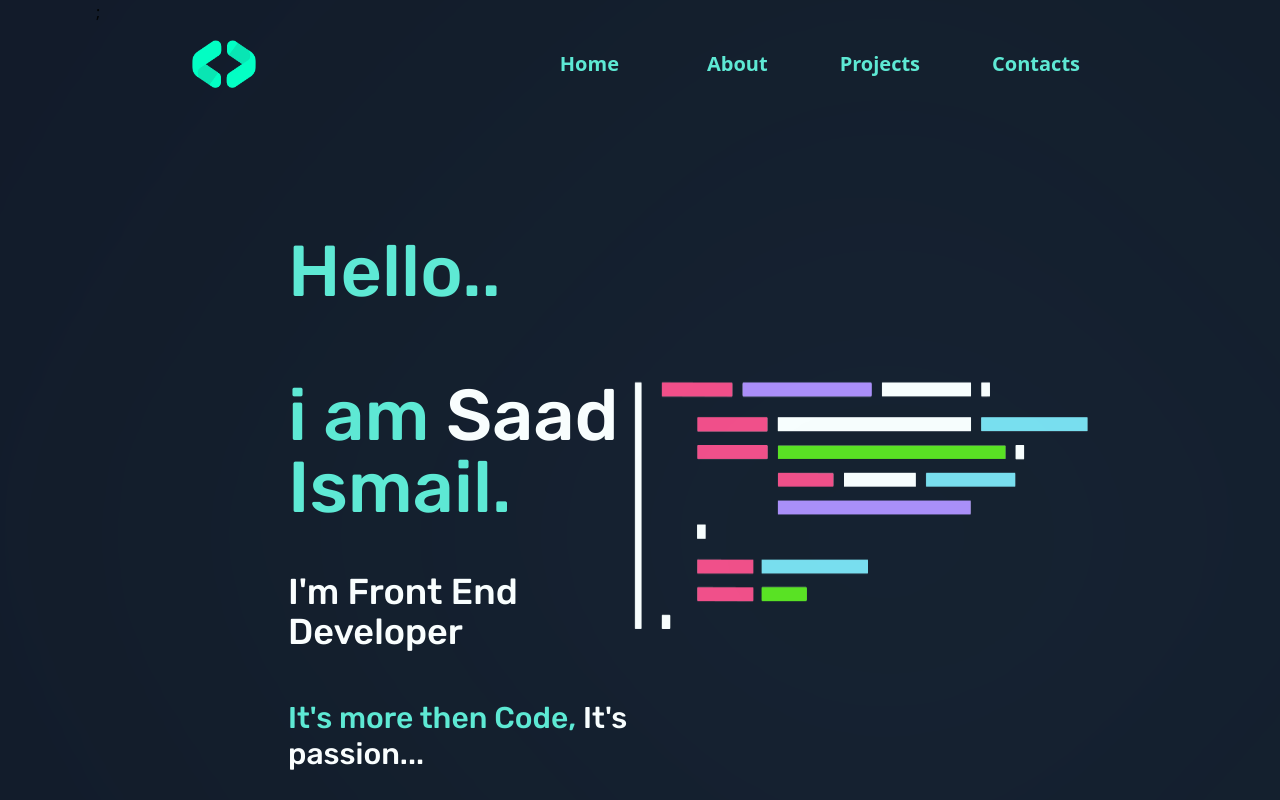
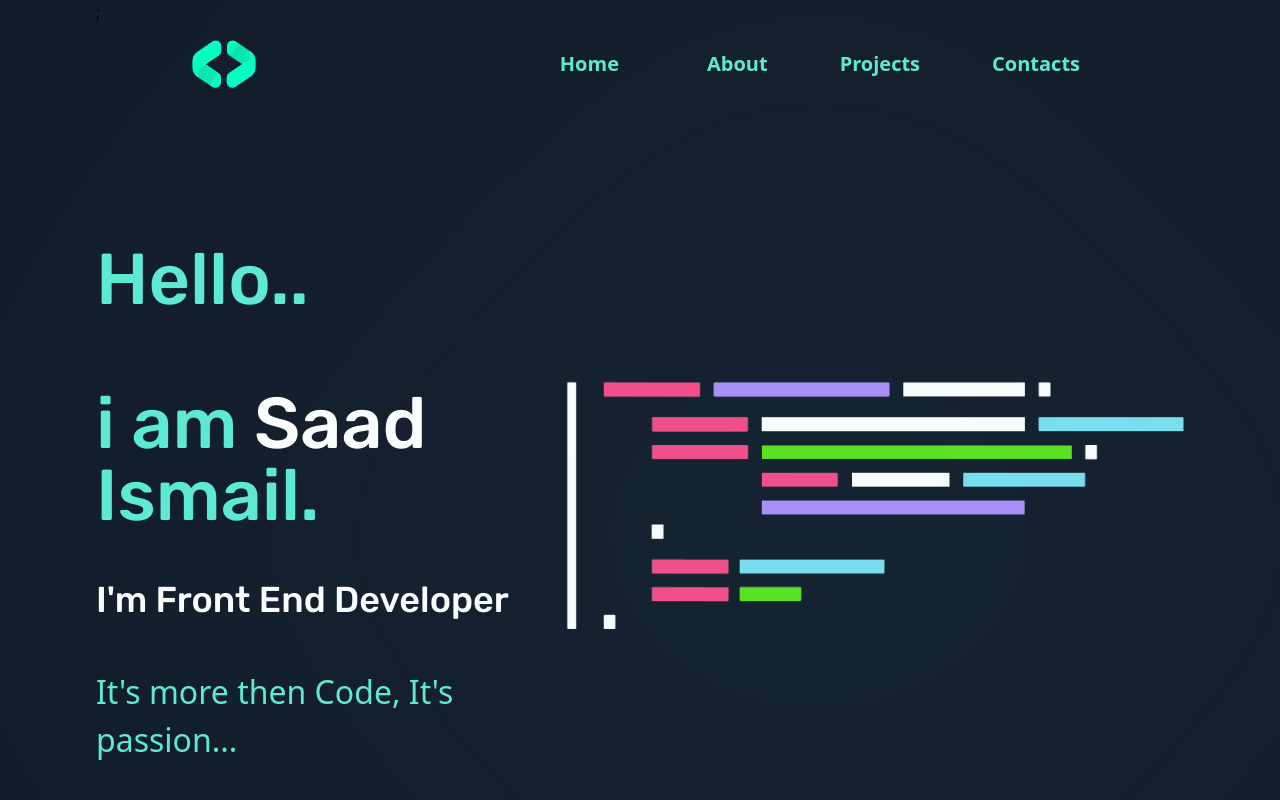
Before and after one commit to saadismail01/Portfolio, a React (Vite) app: page / in a window 1280 px wide. Shown: the top 800 px of the page. Built offline with nearby package versions, Linux system fonts and the light colour scheme.

Commit message:
adding the animated typed style to the home page

```diff
--- a/src/pages/Home.tsx
+++ b/src/pages/Home.tsx
@@ -1,10 +1,11 @@
 import React from "react";
 import { pic } from "../../assets";
+import { TypeAnimation } from "react-type-animation";
 
 const Home = () => {
   return (
-    <div className="flex flex-col px-24 h-screen w-full items-center justify-center sm:flex sm:flex-row sm:justify-between sm:items-center">
-      <div className=" flex items-center justify-center ml-24 mt-28 md:mt-0">
+    <div className="flex flex-col h-screen w-full items-center justify-center sm:flex sm:flex-row sm:justify-between sm:items-center">
+      <div className=" flex items-center justify-center   mt-28 md:mt-0">
         <div className="flex flex-col space-y-12 ">
           <span className="text-teal-300 text-7xl fontText ">
             Hello..
@@ -14,10 +15,27 @@ const Home = () => {
           <h2 className="text-white text-4xl fontText">
             I'm Front End Developer
           </h2>
-          <h2 className="text-teal-300 text-3xl fontText">
-            It's more then Code,{" "}
-            <span className="text-white">It's passion...</span>
-          </h2>
+
+          <TypeAnimation
+            sequence={[
+              "It's more then Code, It's passion...", // Types 'One'
+              7000, // Waits 1s
+              // "", // Deletes 'One' and types 'Two'
+              // 2000, // Waits 2s
+              // "", // Types 'Three' without deleting 'Two'
+              () => {
+                console.log("Sequence completed");
+              },
+            ]}
+            wrapper="span"
+            cursor={true}
+            repeat={Infinity}
+            style={{
+              color: "#5eead4",
+              fontSize: "2em",
+              display: "inline-block",
+            }}
+          />
         </div>
       </div>
 
```
